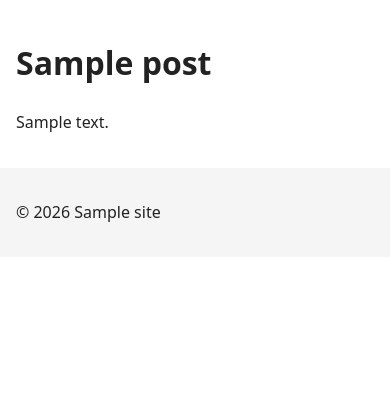
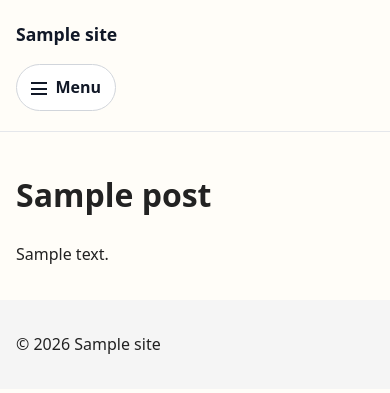
Before and after one commit to RickLodewijk/recepten-website, a WordPress theme: template web/app/themes/Rick/page.php in a window 390 px wide. Shown: the top 393 px of the page. Run offline with PHP 8.4 and a stand-in for WordPress, Linux system fonts and the light colour scheme; the site name, menu and one post (Sample post) are stand-ins, and other content is empty.

Commit message:
menu added

```diff
--- a/web/app/themes/Rick/functions.php
+++ b/web/app/themes/Rick/functions.php
@@ -9,14 +9,54 @@ require_once get_theme_file_path('inc/recepten/helpers.php');
 function rick_setup() {
     add_theme_support('title-tag');
     add_theme_support('post-thumbnails');
+    add_theme_support('menus');
     add_theme_support('html5', array('search-form','comment-form','comment-list','gallery','caption'));
+    register_nav_menus(array(
+        'primary' => __('Primary Menu', 'rick'),
+    ));
 }
 add_action('after_setup_theme','rick_setup');
+
+function rick_primary_menu_fallback() {
+    $items = array(
+        array(
+            'label' => __('Home', 'rick'),
+            'url' => home_url('/'),
+            'active' => is_front_page(),
+        ),
+        array(
+            'label' => __('Recepten', 'rick'),
+            'url' => get_post_type_archive_link('recept'),
+            'active' => is_post_type_archive('recept') || is_singular('recept'),
+        ),
+        array(
+            'label' => __('Baktips', 'rick'),
+            'url' => get_post_type_archive_link('baktip'),
+            'active' => is_post_type_archive('baktip') || is_singular('baktip'),
+        ),
+    );
+
+    echo '<ul class="primary-menu">';
+
+    foreach ($items as $item) {
+        $class = $item['active'] ? ' class="current-menu-item"' : '';
+        echo '<li' . $class . '><a href="' . esc_url($item['url']) . '">' . esc_html($item['label']) . '</a></li>';
+    }
+
+    echo '</ul>';
+}
 
 function rick_enqueue_assets() {
     $theme_version = wp_get_theme()->get('Version');
 
     wp_enqueue_style('rick-style', get_stylesheet_uri(), array(), $theme_version);
+
+    wp_register_script('rick-navigation', '', array(), $theme_version, true);
+    wp_enqueue_script('rick-navigation');
+    wp_add_inline_script(
+        'rick-navigation',
+        "document.addEventListener('DOMContentLoaded', function () {\n            const toggle = document.querySelector('[data-menu-toggle]');\n            const nav = document.querySelector('[data-primary-nav]');\n            if (!toggle || !nav) { return; }\n\n            toggle.addEventListener('click', function () {\n                const expanded = toggle.getAttribute('aria-expanded') === 'true';\n                toggle.setAttribute('aria-expanded', String(!expanded));\n                nav.classList.toggle('is-open', !expanded);\n            });\n        });"
+    );
 
     if (is_front_page()) {
         $home_css_rel = 'assets/css/home.css';
--- a/web/app/themes/Rick/header.php
+++ b/web/app/themes/Rick/header.php
@@ -6,4 +6,27 @@
 <?php wp_head(); ?>
 </head>
 <body <?php body_class(); ?>>
+<?php wp_body_open(); ?>
+<header class="site-header">
+	<div class="site-header__inner">
+		<a class="site-brand" href="<?php echo esc_url(home_url('/')); ?>">
+			<?php bloginfo('name'); ?>
+		</a>
+		<button class="menu-toggle" type="button" aria-expanded="false" aria-controls="primary-navigation" data-menu-toggle>
+			<span class="menu-toggle__icon" aria-hidden="true"></span>
+			<span class="menu-toggle__label"><?php esc_html_e('Menu', 'rick'); ?></span>
+		</button>
+		<nav class="site-nav" id="primary-navigation" aria-label="Hoofdnavigatie" data-primary-nav>
+			<?php
+			wp_nav_menu(array(
+					'theme_location' => 'primary',
+					'container' => false,
+					'fallback_cb' => 'rick_primary_menu_fallback',
+					'menu_class' => 'primary-menu',
+					'depth' => 1,
+			));
+			?>
+		</nav>
+	</div>
+</header>
 <main>
--- a/web/app/themes/Rick/style.css
+++ b/web/app/themes/Rick/style.css
@@ -12,6 +12,126 @@ Tags: custom, blog
 */
 
 /* Basic styles */
-body { font-family: system-ui, -apple-system, "Segoe UI", Roboto, "Helvetica Neue", Arial; color: #222; line-height: 1.6; margin: 0; padding: 0; }
+body { font-family: system-ui, -apple-system, "Segoe UI", Roboto, "Helvetica Neue", Arial; color: #222; line-height: 1.6; margin: 0; padding: 0; background: #fffdf8; }
 header, footer { padding: 1rem; background: #f5f5f5; }
 main { padding: 1rem; }
+
+.site-header {
+	position: sticky;
+	top: 0;
+	z-index: 20;
+	background: rgba(255, 253, 248, 0.96);
+	backdrop-filter: blur(8px);
+	border-bottom: 1px solid #e5e7eb;
+}
+
+.site-header__inner {
+	position: relative;
+	max-width: 1100px;
+	margin: 0 auto;
+	display: flex;
+	align-items: center;
+	justify-content: space-between;
+	gap: 1rem;
+	padding: 0.25rem 0;
+}
+
+.site-brand {
+	color: #111827;
+	font-size: 1.1rem;
+	font-weight: 700;
+	text-decoration: none;
+	white-space: nowrap;
+}
+
+.primary-menu {
+	list-style: none;
+	display: flex;
+	align-items: center;
+	gap: 1rem;
+	margin: 0;
+	padding: 0;
+	flex-wrap: wrap;
+}
+
+.primary-menu a {
+	color: #374151;
+	text-decoration: none;
+	font-weight: 600;
+	padding: 0.5rem 0.75rem;
+	border-radius: 999px;
+	transition: background-color 0.2s ease, color 0.2s ease;
+}
+
+.primary-menu a:hover,
+.primary-menu .current-menu-item > a {
+	background: #111827;
+	color: #fff;
+}
+
+.menu-toggle {
+	display: none;
+	align-items: center;
+	gap: 0.5rem;
+	border: 1px solid #d1d5db;
+	background: #fff;
+	color: #111827;
+	border-radius: 999px;
+	padding: 0.6rem 0.9rem;
+	cursor: pointer;
+	font: inherit;
+	font-weight: 700;
+}
+
+.menu-toggle__icon {
+	width: 1rem;
+	height: 1rem;
+	display: inline-block;
+	position: relative;
+}
+
+.menu-toggle__icon::before,
+.menu-toggle__icon::after,
+.menu-toggle__icon {
+	background: linear-gradient(currentColor, currentColor) center 0.15rem / 100% 2px no-repeat,
+		linear-gradient(currentColor, currentColor) center 0.5rem / 100% 2px no-repeat,
+		linear-gradient(currentColor, currentColor) center 0.85rem / 100% 2px no-repeat;
+}
+
+@media (max-width: 720px) {
+	.site-header__inner {
+		flex-direction: column;
+		align-items: stretch;
+	}
+
+	.site-brand {
+		align-self: flex-start;
+	}
+
+	.menu-toggle {
+		display: inline-flex;
+		align-self: flex-start;
+	}
+
+	.site-nav {
+		display: none;
+		width: 100%;
+	}
+
+	.site-nav.is-open {
+		display: block;
+	}
+
+	.primary-menu {
+		width: 100%;
+		flex-direction: column;
+		align-items: stretch;
+		gap: 0.5rem;
+		padding-top: 0.5rem;
+	}
+
+	.primary-menu a {
+		display: block;
+		text-align: center;
+	}
+}
```
